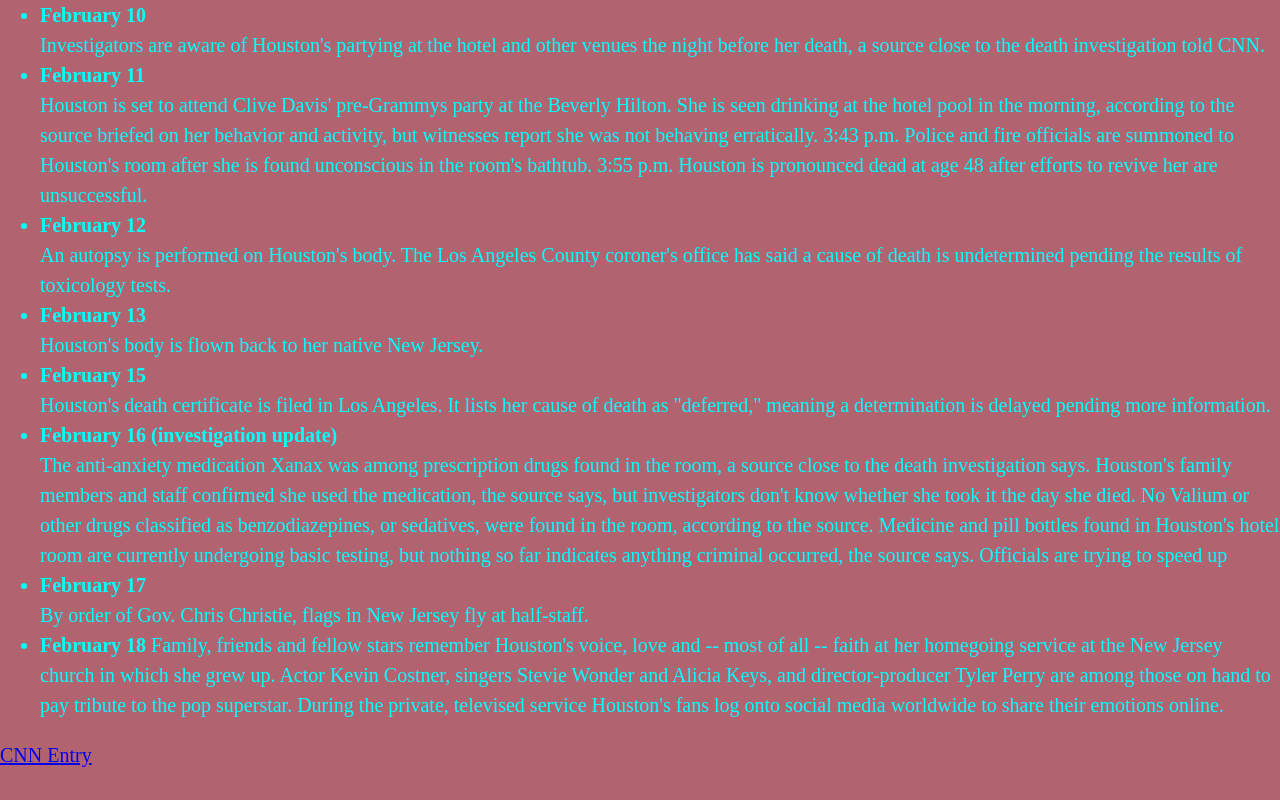
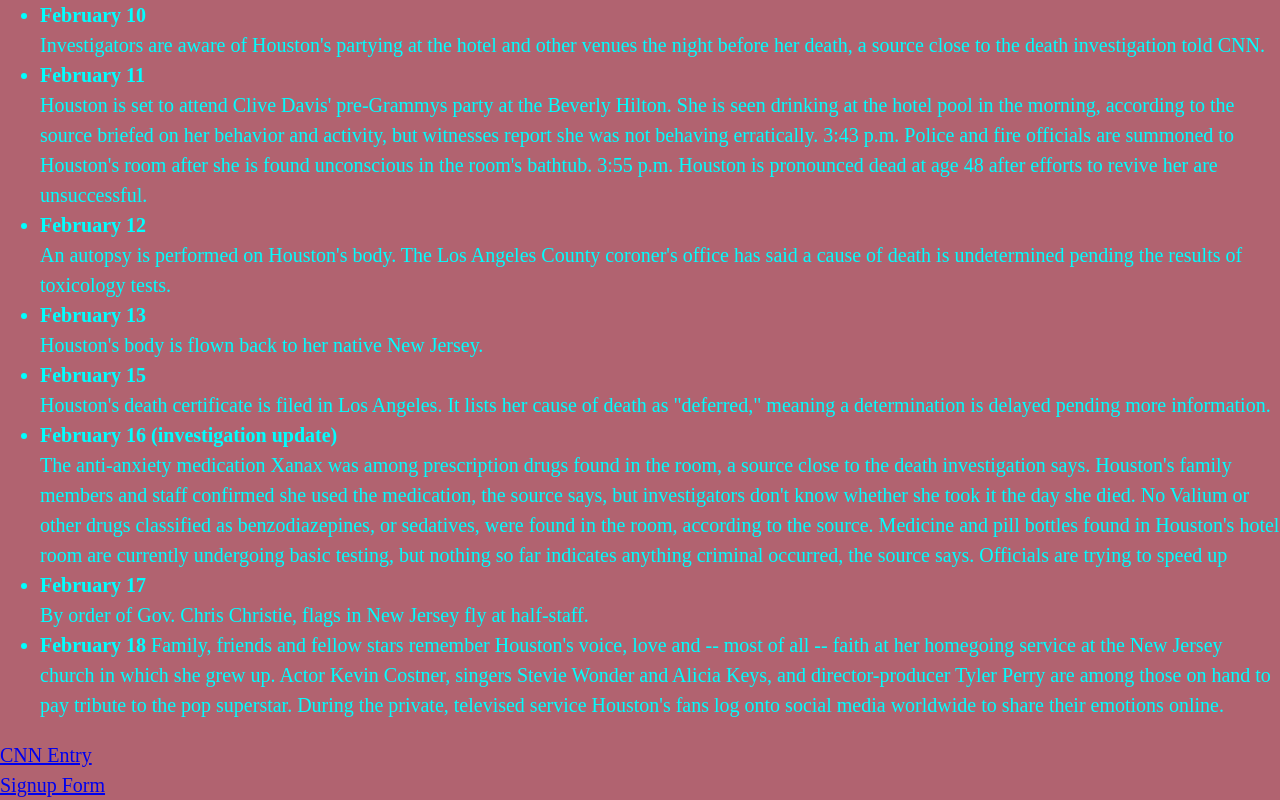
Before and after one commit to Motlakz/TRIBUTE, a plain HTML site: page index.html in a window 1280 px wide. Shown: the part 2683-3483 px from the top of the page. Before the commit the page ends 3453 px from the top, so only its background shows below. Drawn offline with Linux system fonts and the light colour scheme.

Commit message:
commit on master

```diff
--- a/index.html
+++ b/index.html
@@ -164,5 +164,6 @@
                     <a id="tribute-link" href="https://edition.cnn.com/2012/02/17/showbiz/whitney-houston-timeline/index.html"
                         target="_blank">CNN Entry</a>
     </main>
+    <a href="./form.html">Signup Form</a>
 </body>
 </html>
```
